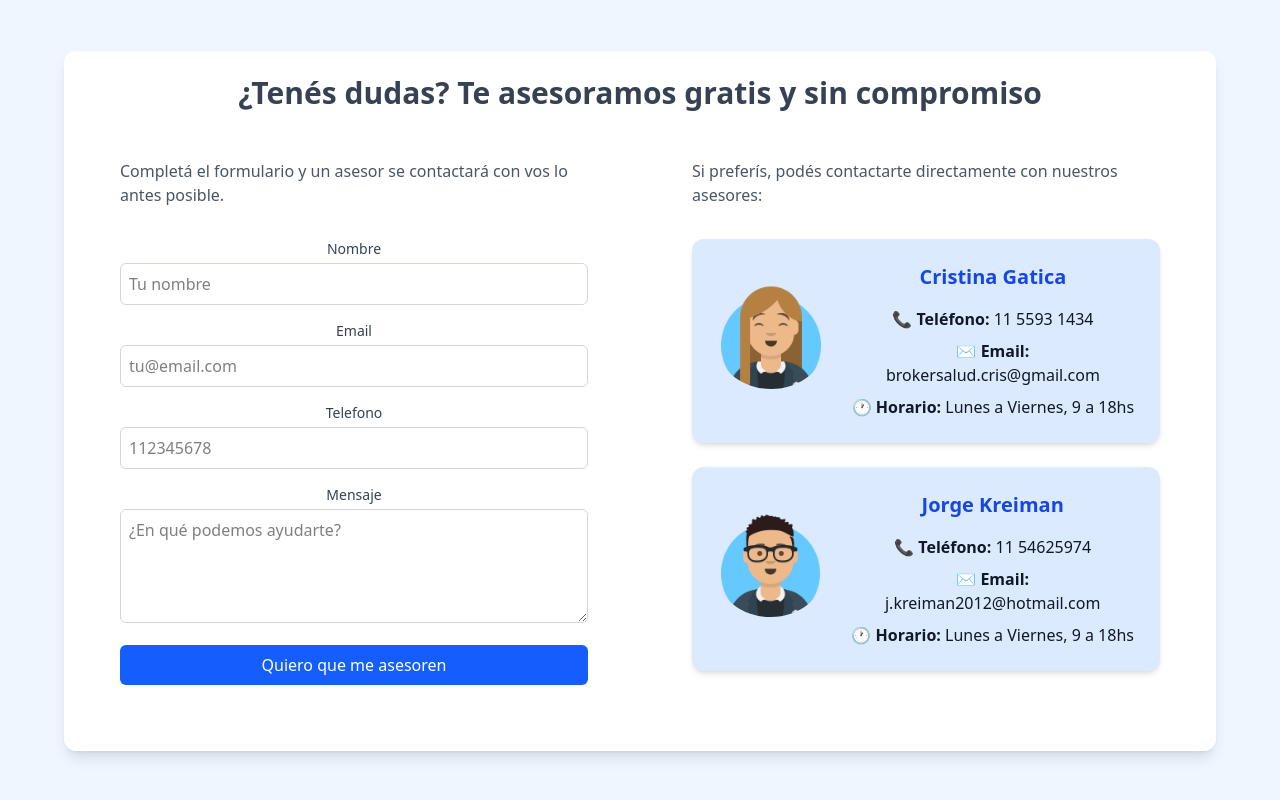
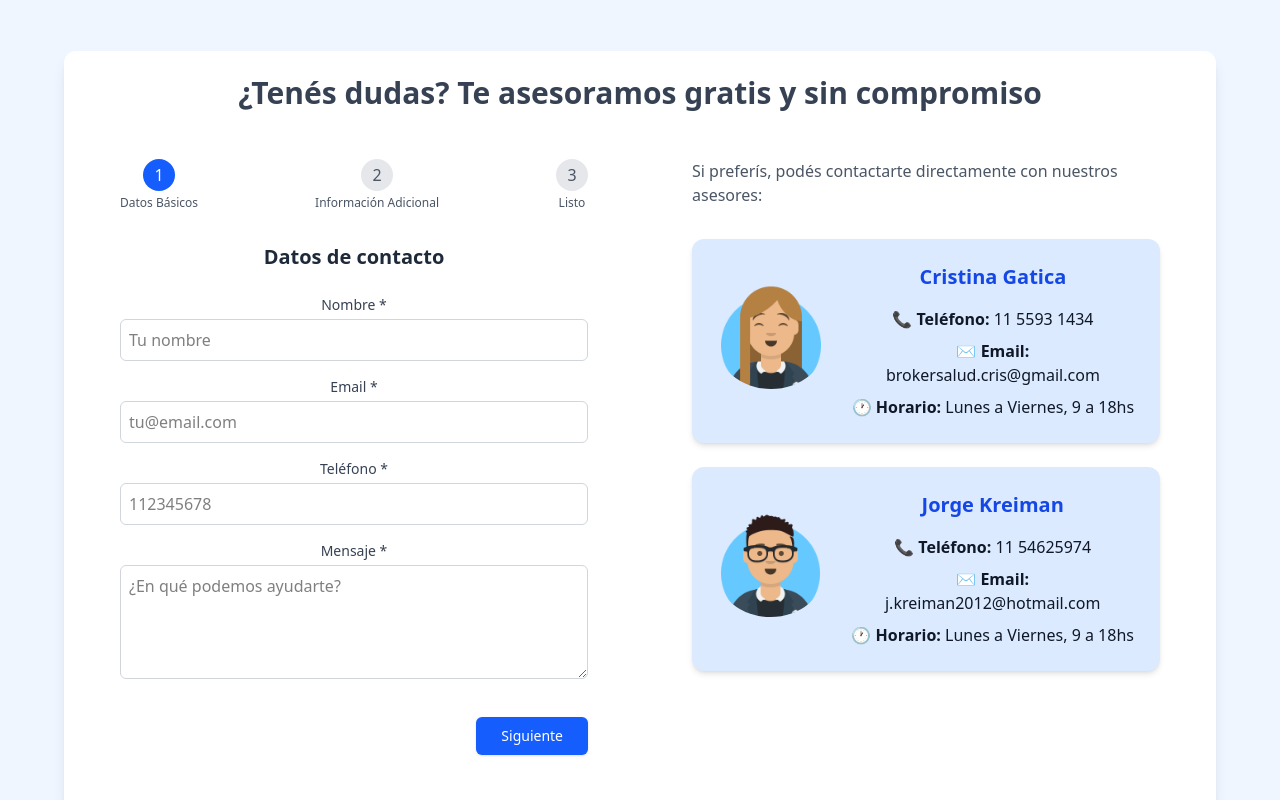
Before and after one commit to VeroJuarez/brokersalud, a Next.js app: page / in a window 1280 px wide. Shown: the part 2600-3400 px from the top of the page. Built offline with nearby package versions, Linux system fonts and the light colour scheme.

Commit message:
envío de mails

```diff
--- a/components/Contact.jsx
+++ b/components/Contact.jsx
@@ -1,57 +1,252 @@
+"use client";
+
+import { useState } from 'react';
+
 const Contact = () => {
+  const [step, setStep] = useState(1);
+  const [formData, setFormData] = useState({
+    nombre: '',
+    email: '',
+    telefono: '',
+    mensaje: '',
+    provincia: '',
+    edad: '',
+    ocupacion: ''
+  });
+  const [isSubmitting, setIsSubmitting] = useState(false);
+  const [submitStatus, setSubmitStatus] = useState({ success: false, message: '' });
+
+  const handleChange = (e) => {
+    const { name, value } = e.target;
+    setFormData(prev => ({
+      ...prev,
+      [name]: value
+    }));
+  };
+
+  const nextStep = () => setStep(prev => prev + 1);
+  const prevStep = () => setStep(prev => prev - 1);
+
+  const handleSubmit = async (e) => {
+    e.preventDefault();
+
+    if (step < 2) {
+      nextStep();
+      return;
+    }
+
+    setIsSubmitting(true);
+    setSubmitStatus({ success: false, message: '' });
+
+    try {
+      const response = await fetch('/api/contact', {
+        method: 'POST',
+        headers: {
+          'Content-Type': 'application/json',
+        },
+        body: JSON.stringify(formData),
+      });
+
+      const result = await response.json();
+
+      if (response.ok) {
+        nextStep(); // Ir al paso de agradecimiento
+      } else {
+        throw new Error(result.error || 'Error al enviar el mensaje');
+      }
+    } catch (error) {
+      console.error('Error:', error);
+      setSubmitStatus({
+        success: false,
+        message: error.message || 'Ocurrió un error al enviar el mensaje. Por favor, inténtalo de nuevo más tarde.'
+      });
+    } finally {
+      setIsSubmitting(false);
+    }
+  };
+
   return (
     <section id="contacto" className="flex items-center justify-center bg-gradient-to-b bg-blue-50 py-16 px-4">
       <div data-aos="fade-up" className="max-w-6xl w-full bg-white rounded-xl shadow-lg p-6">
         <h2 className="text-3xl font-bold text-gray-700 mb-4 text-center">¿Tenés dudas? Te asesoramos gratis y sin compromiso</h2>
-          <div data-aos="fade-up" className=" max-w-6xl w-full grid lg:grid-cols-2 gap-10 bg-white rounded-xl">
+        <div data-aos="fade-up" className="max-w-6xl w-full grid lg:grid-cols-2 gap-10 bg-white rounded-xl">
           {/* Formulario - Izquierda */}
-            <div className="text-center max-w-2xl mx-auto p-8">
-              <p className="text-gray-600 mb-8 text-left">
-                Completá el formulario y un asesor se contactará con vos lo antes posible.
-              </p>
-              <form className="bg-white rounded-xl space-y-4">
+          <div className="text-center max-w-2xl mx-auto p-8 w-full">
+            <div className="flex justify-between mb-8">
+              {[1, 2, 3].map((i) => (
+                <div key={i} className="flex flex-col items-center">
+                  <div
+                    className={`w-8 h-8 rounded-full flex items-center justify-center ${step >= i ? 'bg-blue-600 text-white' : 'bg-gray-200 text-gray-600'}`}
+                  >
+                    {i}
+                  </div>
+                  <span className="text-xs mt-1 text-gray-600">
+                    {i === 1 ? 'Datos Básicos' : i === 2 ? 'Información Adicional' : 'Listo'}
+                  </span>
+                </div>
+              ))}
+            </div>
+
+            {submitStatus.message && (
+              <div className={`mb-6 p-4 rounded-md ${submitStatus.success ? 'bg-green-100 text-green-800' : 'bg-red-100 text-red-800'}`}>
+                {submitStatus.message}
+              </div>
+            )}
+
+            <form onSubmit={handleSubmit} className="bg-white rounded-xl space-y-4">
+              {step === 1 && (
+                <>
+                  <h3 className="text-xl font-semibold text-gray-800 mb-6">Datos de contacto</h3>
                   <div>
-                  <label className="block text-sm font-medium text-gray-700">Nombre</label>
+                    <label className="block text-sm font-medium text-gray-700">Nombre *</label>
                     <input
+                      name="nombre"
                       type="text"
+                      value={formData.nombre}
+                      onChange={handleChange}
                       placeholder="Tu nombre"
                       className="w-full mt-1 p-2 border border-gray-300 rounded-md focus:ring-2 focus:ring-blue-400"
                       required
+                      disabled={isSubmitting}
                     />
                   </div>
                   <div>
-                  <label className="block text-sm font-medium text-gray-700">Email</label>
+                    <label className="block text-sm font-medium text-gray-700">Email *</label>
                     <input
+                      name="email"
                       type="email"
+                      value={formData.email}
+                      onChange={handleChange}
                       placeholder="tu@email.com"
                       className="w-full mt-1 p-2 border border-gray-300 rounded-md focus:ring-2 focus:ring-blue-400"
                       required
+                      disabled={isSubmitting}
                     />
                   </div>
                   <div>
-                  <label className="block text-sm font-medium text-gray-700">Telefono</label>
+                    <label className="block text-sm font-medium text-gray-700">Teléfono *</label>
                     <input
-                    type="numero"
+                      name="telefono"
+                      type="tel"
+                      value={formData.telefono}
+                      onChange={handleChange}
                       placeholder="112345678"
                       className="w-full mt-1 p-2 border border-gray-300 rounded-md focus:ring-2 focus:ring-blue-400"
                       required
+                      disabled={isSubmitting}
                     />
                   </div>
                   <div>
-                  <label className="block text-sm font-medium text-gray-700">Mensaje</label>
+                    <label className="block text-sm font-medium text-gray-700">Mensaje *</label>
                     <textarea
+                      name="mensaje"
+                      value={formData.mensaje}
+                      onChange={handleChange}
                       rows="4"
                       placeholder="¿En qué podemos ayudarte?"
                       className="w-full mt-1 p-2 border border-gray-300 rounded-md focus:ring-2 focus:ring-blue-400"
                       required
+                      disabled={isSubmitting}
                     ></textarea>
                   </div>
+                </>
+              )}
+
+              {step === 2 && (
+                <>
+                  <h3 className="text-xl font-semibold text-gray-800 mb-6">Información adicional (opcional)</h3>
+                  <div>
+                    <label className="block text-sm font-medium text-gray-700">Provincia</label>
+                    <input
+                      name="provincia"
+                      type="text"
+                      value={formData.provincia}
+                      onChange={handleChange}
+                      placeholder="Tu provincia"
+                      className="w-full mt-1 p-2 border border-gray-300 rounded-md focus:ring-2 focus:ring-blue-400"
+                      disabled={isSubmitting}
+                    />
+                  </div>
+                  <div>
+                    <label className="block text-sm font-medium text-gray-700">Edad</label>
+                    <input
+                      name="edad"
+                      type="number"
+                      min="18"
+                      max="120"
+                      value={formData.edad}
+                      onChange={handleChange}
+                      placeholder="Tu edad"
+                      className="w-full mt-1 p-2 border border-gray-300 rounded-md focus:ring-2 focus:ring-blue-400"
+                      disabled={isSubmitting}
+                    />
+                  </div>
+                  <div>
+                    <label className="block text-sm font-medium text-gray-700">Ocupación</label>
+                    <input
+                      name="ocupacion"
+                      type="text"
+                      value={formData.ocupacion}
+                      onChange={handleChange}
+                      placeholder="Tu ocupación o profesión"
+                      className="w-full mt-1 p-2 border border-gray-300 rounded-md focus:ring-2 focus:ring-blue-400"
+                      disabled={isSubmitting}
+                    />
+                  </div>
+                </>
+              )}
+
+              {step === 3 ? (
+                <div className="text-center py-8">
+                  <div className="w-16 h-16 bg-green-100 rounded-full flex items-center justify-center mx-auto mb-4">
+                    <svg className="w-8 h-8 text-green-600" fill="none" stroke="currentColor" viewBox="0 0 24 24" xmlns="http://www.w3.org/2000/svg">
+                      <path strokeLinecap="round" strokeLinejoin="round" strokeWidth="2" d="M5 13l4 4L19 7"></path>
+                    </svg>
+                  </div>
+                  <h3 className="text-2xl font-bold text-gray-800 mb-2">¡Gracias por tu mensaje!</h3>
+                  <p className="text-gray-600 mb-6">En breve nos pondremos en contacto para encontrar juntos el plan ideal para vos.</p>
+                  <button
+                    type="button"
+                    onClick={() => {
+                      setStep(1);
+                      setFormData({
+                        nombre: '',
+                        email: '',
+                        telefono: '',
+                        mensaje: '',
+                        provincia: '',
+                        edad: '',
+                        ocupacion: ''
+                      });
+                    }}
+                    className="inline-flex items-center px-6 py-2 border border-transparent text-sm font-medium rounded-md shadow-sm text-white bg-blue-600 hover:bg-blue-700 focus:outline-none focus:ring-2 focus:ring-offset-2 focus:ring-blue-500"
+                  >
+                    Enviar otro mensaje
+                  </button>
+                </div>
+              ) : (
+                <div className="flex justify-between pt-4">
+                  {step > 1 && (
+                    <button
+                      type="button"
+                      onClick={prevStep}
+                      className="px-6 py-2 border border-gray-300 text-sm font-medium rounded-md text-gray-700 bg-white hover:bg-gray-50 focus:outline-none focus:ring-2 focus:ring-offset-2 focus:ring-blue-500"
+                      disabled={isSubmitting}
+                    >
+                      Atrás
+                    </button>
+                  )}
                   <button
                     type="submit"
-                  className="w-full bg-blue-600 text-white py-2 px-4 rounded-md hover:bg-blue-700 transition"
+                    className={`ml-auto px-6 py-2 border border-transparent text-sm font-medium rounded-md shadow-sm text-white ${isSubmitting ? 'bg-blue-400' : 'bg-blue-600 hover:bg-blue-700'} focus:outline-none focus:ring-2 focus:ring-offset-2 focus:ring-blue-500`}
+                    disabled={isSubmitting}
                   >
-                  Quiero que me asesoren
+                    {step === 2
+                      ? isSubmitting ? 'Enviando...' : 'Enviar mensaje'
+                      : 'Siguiente'}
                   </button>
+                </div>
+              )}
               </form>
             </div>
 
--- a/package.json
+++ b/package.json
@@ -13,6 +13,7 @@
     "keen-slider": "^6.8.6",
     "lucide-react": "^0.525.0",
     "next": "15.3.5",
+    "nodemailer": "^7.0.5",
     "react": "^19.0.0",
     "react-dom": "^19.0.0"
   },
```
Also changed, not shown: app/api/contact/route.js (added, +47 -0 lines), app/jovenes/page.jsx (+12 -12 lines), 1 other file (tests, documents, lock files or other folders). Lines whose indentation alone changed are shown as unchanged.
